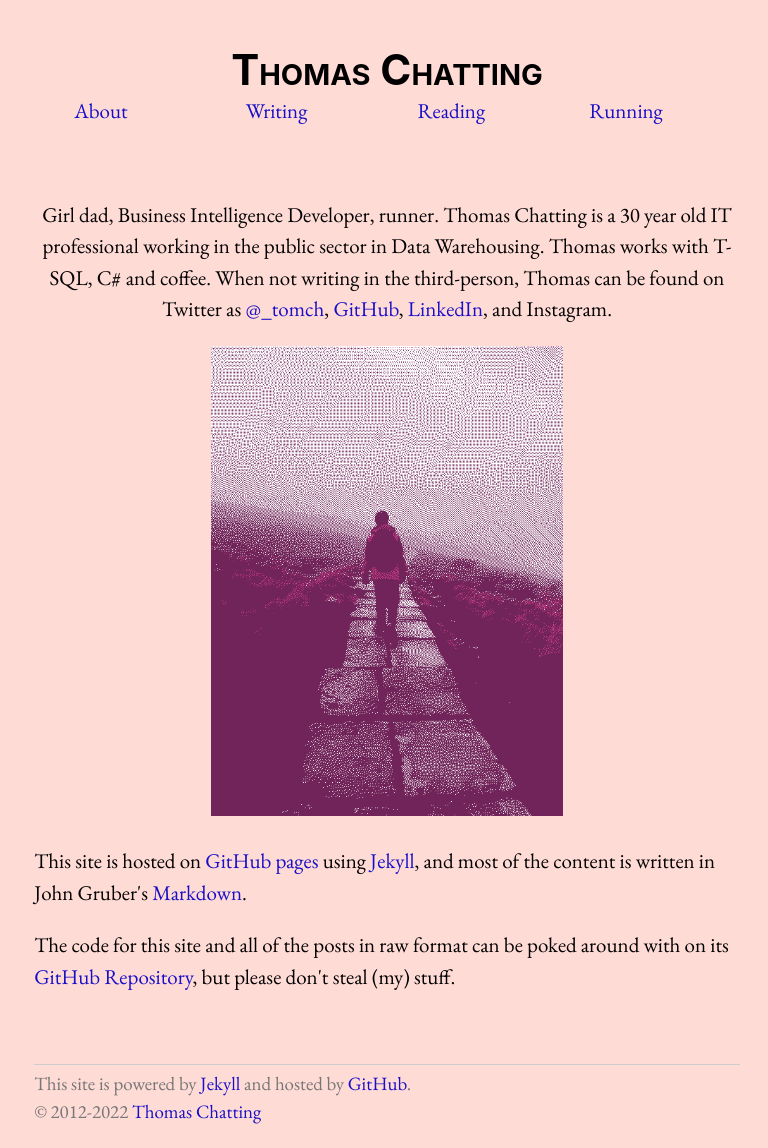
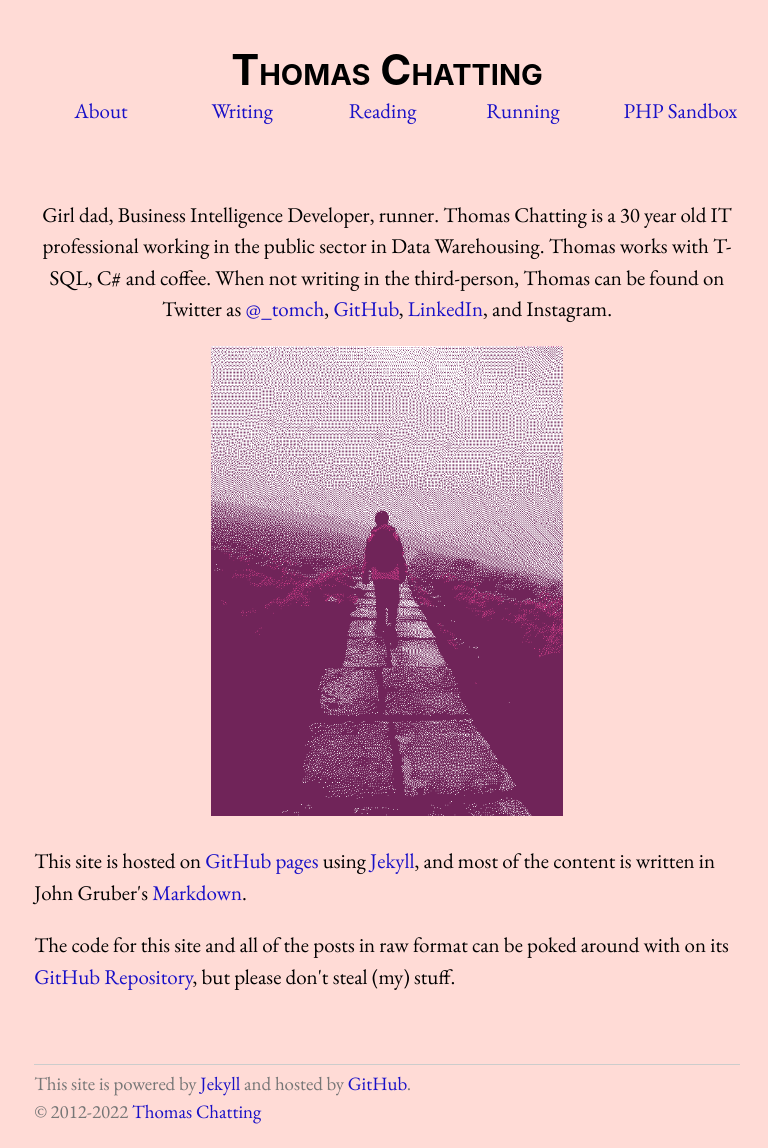
Before and after one commit to tomchatting/tomchatting.github.io, a Jekyll site: the page built from index.html, in a window 1280 px wide. Shown: the whole page, without its empty margins (253-1021 px from the left). Built offline with Jekyll 4.4.1, drawn with Linux system fonts in a browser that asks for light colours.

Commit message:
Added link to hexagon

```diff
--- a/_layouts/default.html
+++ b/_layouts/default.html
@@ -28,6 +28,7 @@
         <li><a href=/writing>Writing</a></li>
         <li><a href=/reading>Reading</a></li>
         <li><a href=/running>Running</a></li>
+        <li><a href="https://hexagon.tomwillgoto.space">PHP Sandbox</a></li>
       </ul>
     </nav>
   </div>
```
